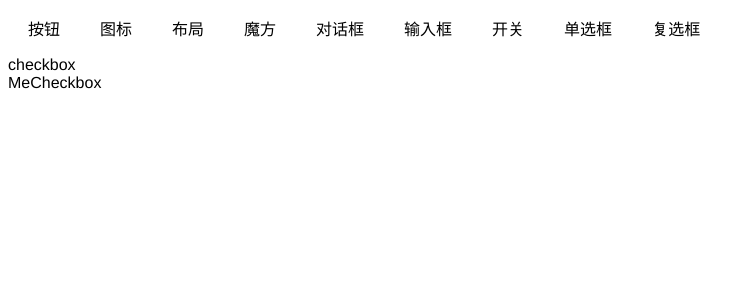
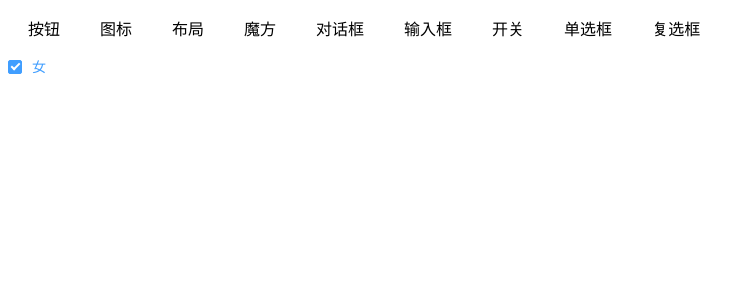
Before and after one commit to mrwdhasd0903/meows-ui, a Vue app: page /checkbox in a window 1280 px wide. Shown: the top 300 px of the page, without its empty margins (0-752 px from the left). Built offline with nearby package versions, Linux system fonts and the light colour scheme.

Commit message:
checkbox init style

```diff
--- a/examples/components/checkbox.vue
+++ b/examples/components/checkbox.vue
@@ -1,7 +1,6 @@
 <template>
   <div class>
-    checkbox
-    <me-checkbox></me-checkbox>
+    <me-checkbox label="女" v-model="active"></me-checkbox>
   </div>
 </template>
 
@@ -10,7 +9,9 @@ export default {
   name: "",
   components: {},
   data() {
-    return {};
+    return {
+      active: false
+    };
   },
   computed: {},
   methods: {},
--- a/packages/Checkbox/src/index.vue
+++ b/packages/Checkbox/src/index.vue
@@ -1,19 +1,109 @@
 <template>
-  <div class>MeCheckbox</div>
+  <div class="me-checkbox me-checked">
+    <span class="me-checkbox__input">
+      <span class="me-checkbox__inner"></span>
+      <input type="checkbox" class="me-checkbox__original" />
+    </span>
+    <span class="me-checkbox__label">
+      <slot>{{label}}</slot>
+    </span>
+  </div>
 </template>
 
 <script>
 export default {
   name: "MeCheckbox",
-  components: {},
-  data() {
-    return {};
-  },
-  computed: {},
-  methods: {},
-  mounted() {}
+  props: {
+    name: {
+      type: String,
+      deafult: ""
+    },
+    value: {
+      type: Boolean,
+      deafult: false
+    },
+    label: {
+      type: String,
+      deafult: ""
+    }
+  }
 };
 </script>
 
-<style scoped>
+<style lang="scss">
+.me-checkbox {
+  color: #606266;
+  font-weight: 500;
+  font-size: 14px;
+  position: relative;
+  cursor: pointer;
+  display: inline-block;
+  white-space: nowrap;
+  user-select: none;
+  margin-right: 30px;
+  .me-checkbox__input {
+    white-space: nowrap;
+    cursor: pointer;
+    outline: none;
+    display: inline-block;
+    line-height: 1;
+    position: relative;
+    vertical-align: middle;
+    .me-checkbox__inner {
+      display: inline-block;
+      position: relative;
+      border: 1px solid #dcdfe6;
+      border-radius: 2px;
+      width: 14px;
+      height: 14px;
+      background-color: #fff;
+      z-index: 1;
+      transition: border-color 0.25s cubic-bezier(0.71, -0.46, 0.29, 1.46),
+        background-color 0.25s cubic-bezier(0.71, -0.46, 0.29, 1.46);
+      &:after {
+        box-sizing: content-box;
+        content: "";
+        border: 2px solid #fff;
+        border-left: 0;
+        border-top: 0;
+        height: 7px;
+        left: 4px;
+        position: absolute;
+        top: 0px;
+        transform: rotate(45deg) scaleY(0);
+        width: 3px;
+        transition: transform 0.15s ease-in 0.05s;
+        transform-origin: center;
+      }
+    }
+    .me-checkbox__original {
+      opacity: 0;
+      outline: none;
+      position: absolute;
+      left: 10px;
+      margin: 0;
+      width: 0;
+      height: 0;
+      z-index: -1;
+    }
+  }
+  .me-checkbox__label {
+    padding-left: 10px;
+    font-size: 14px;
+  }
+}
+.me-checkbox.me-checked {
+  .me-checkbox__input {
+    .me-checkbox__inner {
+      background-color: #409eff;
+      border-color: #409eff;
+      &:after {
+        transform: rotate(45deg) scale(1);
+      }
+    }
+  }
+  .me-checkbox__label {
+    color: #409eff;
+  }
+}
 </style>
```
